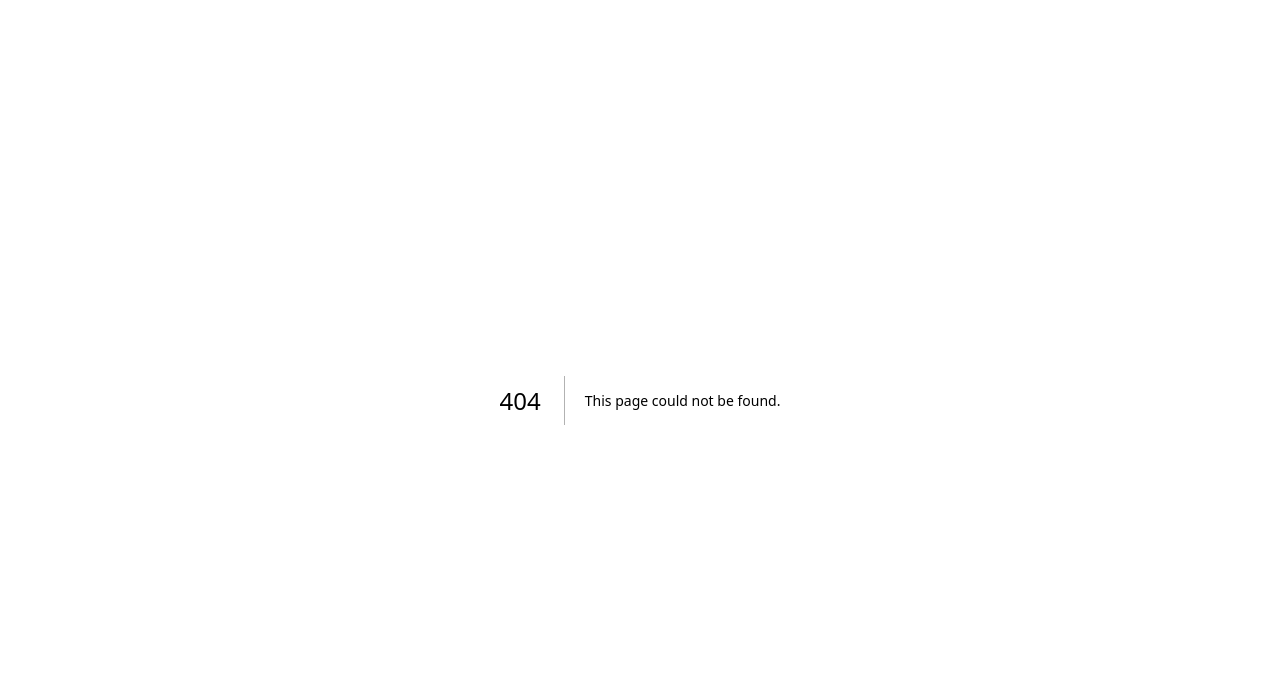
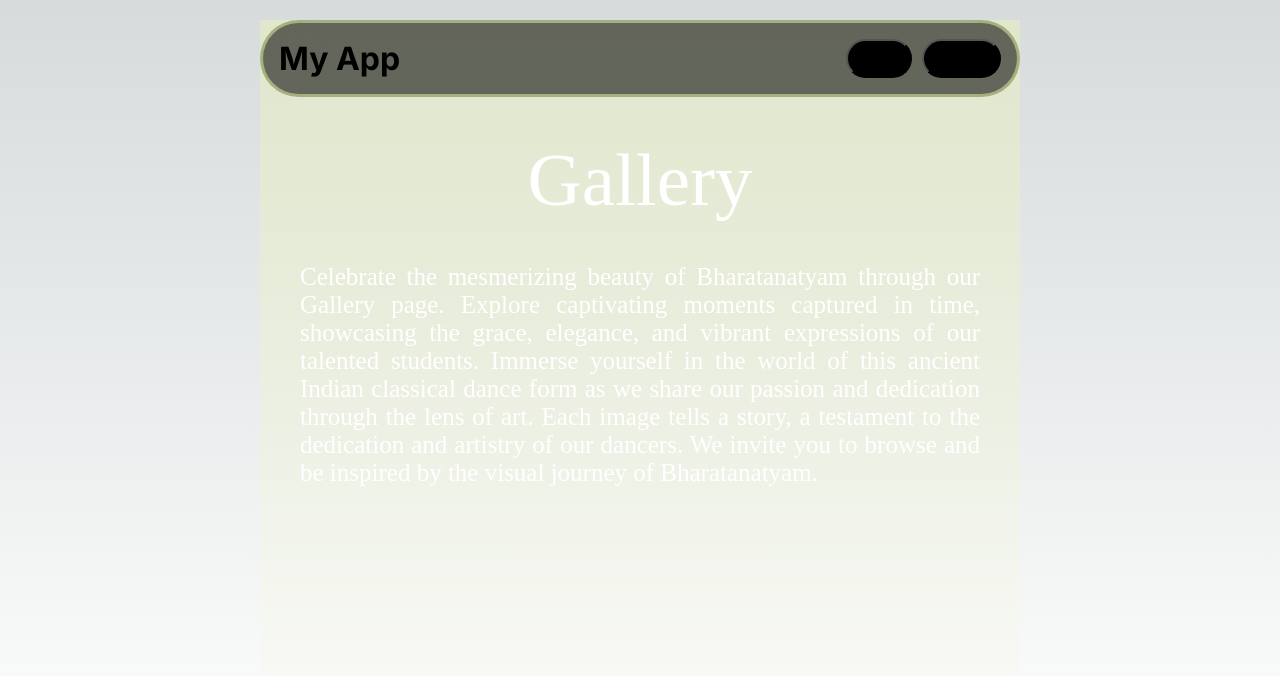
Before and after one commit to Sreeram3927/kalai_tamizh_natyalaya, a Next.js app: page /gallery in a window 1280 px wide. Before the commit this address had no page. Shown: the top 676 px of the page. Built offline with nearby package versions, Linux system fonts and the light colour scheme.

Commit message:
create gallery page

```diff
--- /dev/null
+++ b/app/gallery/gallery.module.css
@@ -0,0 +1,25 @@
+
+.bg {
+    width: 100%;
+    height: 100%;
+    background-image: linear-gradient(to bottom, rgba(243, 253, 167, 0.33), rgba(0, 0, 0, 0));
+}
+
+.title {
+    margin: 20px;
+    text-align: center;
+    color: white;
+    font-size: 75px;
+    font-family: 'Cinzel';
+    font-weight: 400;
+    word-wrap: break-word;
+}
+
+.infoText {
+    margin: 40px;
+    text-align: justify;
+    color: white;
+    font-size: 25px;
+    font-family: 'Cinzel';
+    word-wrap: break-word;
+}
--- /dev/null
+++ b/app/gallery/page.tsx
@@ -0,0 +1,21 @@
+import AppBar from "../components/app_bar";
+import CenteredView from "../components/centered_view";
+import styles from './gallery.module.css';
+
+export default function Gallery() {
+    return (
+        <CenteredView>
+            <div className={styles.bg}>
+
+                <AppBar />
+
+                <div className={styles.title}>Gallery</div>
+
+                <div className={styles.infoText}>
+                    Celebrate the mesmerizing beauty of Bharatanatyam through our Gallery page. Explore captivating moments captured in time, showcasing the grace, elegance, and vibrant expressions of our talented students. Immerse yourself in the world of this ancient Indian classical dance form as we share our passion and dedication through the lens of art. Each image tells a story, a testament to the dedication and artistry of our dancers. We invite you to browse and be inspired by the visual journey of Bharatanatyam.
+                </div>
+
+            </div>
+        </CenteredView>
+    )
+}
```
